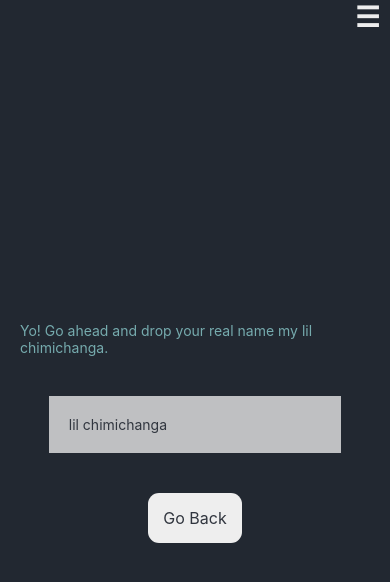
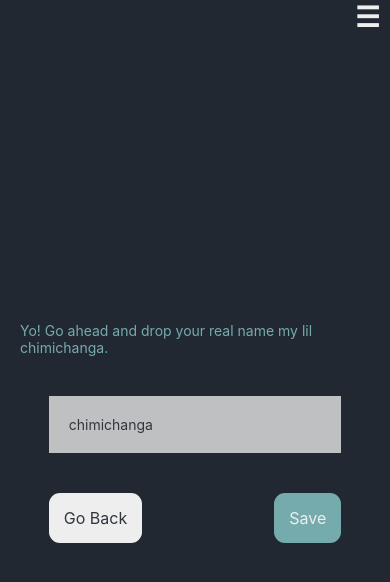
Before and after one commit to AntoineSalameh45/BasicApp, a React Native app: screen /Settings in a window 390 px wide. Shown: the top 582 px of the page. Built offline with nearby package versions, Linux system fonts and the light colour scheme.

Commit message:
added context api and changed the styles accordingly

```diff
--- a/App.tsx
+++ b/App.tsx
@@ -1,11 +1,14 @@
 import React from 'react';
 import {NavigationContainer} from '@react-navigation/native';
 import MainNavigator from './src/navigation/mainNavigator';
+import {NameProvider} from './src/components/molecules/nameContext';
 
 const App = () => {
   return (
     <NavigationContainer>
-      <MainNavigator />
+      <NameProvider>
+        <MainNavigator />
+      </NameProvider>
     </NavigationContainer>
   );
 };
--- /dev/null
+++ b/src/components/molecules/nameContext.tsx
@@ -0,0 +1,29 @@
+import React, {createContext, useState, useContext} from 'react';
+
+interface NameContextType {
+  name: string;
+  setName: (name: string) => void;
+}
+
+const NameContext = createContext<NameContextType>({
+  name: '',
+  setName: () => {},
+});
+
+export const useNameContext = () => useContext(NameContext);
+
+interface NameProviderProps {
+  children: React.ReactNode;
+}
+
+export const NameProvider: React.FC<NameProviderProps> = ({children}) => {
+  const [name, setName] = useState('');
+
+  return (
+    <NameContext.Provider value={{name, setName}}>
+      {children}
+    </NameContext.Provider>
+  );
+};
+
+export default NameContext;
--- a/src/screens/home/index.tsx
+++ b/src/screens/home/index.tsx
@@ -1,16 +1,20 @@
+import React from 'react';
 import {View, Text, Image} from 'react-native';
-import React from 'react';
 import {styles} from '../../styles';
 import NavMenu from '../../components/molecules/navMenu';
 import NavigationButton from '../../components/atoms/navigationButton';
+import {useNameContext} from '../../components/molecules/nameContext';
 
 const Home = ({navigation}: any) => {
+  const {name} = useNameContext();
+
   return (
     <View style={styles.homeContainer}>
       <NavMenu navigation={navigation} />
       <Text style={styles.welcomeMessage}>
-        Hey there, little chimichanga! Welcome to this mind-blowingly BasicApp.
-        It's so basic, it makes vanilla ice cream look like a flavor explosion.
+        Hey there, {name || 'lil chimichanga'}! Welcome to this mind-blowingly
+        BasicApp. It's so basic, it makes vanilla ice cream look like a flavor
+        explosion.
       </Text>
       <Image
         source={require('../../assets/1710585780411.png')}
@@ -35,4 +39,5 @@ const Home = ({navigation}: any) => {
     </View>
   );
 };
+
 export default Home;
--- a/src/screens/settings/index.tsx
+++ b/src/screens/settings/index.tsx
@@ -1,18 +1,36 @@
-import {View, Text, TextInput} from 'react-native';
-import React from 'react';
+import React, {useState} from 'react';
+import {View, Text, TouchableOpacity, TextInput} from 'react-native';
 import {styles} from '../../styles';
 import NavMenu from '../../components/molecules/navMenu';
+import {useNameContext} from '../../components/molecules/nameContext';
 import BackButton from '../../components/atoms/backButton';
 
 const SettingsScreen = ({navigation}: any) => {
+  const {setName} = useNameContext();
+  const [newName, setNewName] = useState('');
+
+  const handleSave = () => {
+    setName(newName);
+    navigation.navigate('Home');
+  };
+
   return (
     <View style={styles.homeContainer}>
       <NavMenu navigation={navigation} />
       <Text style={styles.textContainer}>
         Yo! Go ahead and drop your real name my lil chimichanga.
       </Text>
-      <TextInput placeholder="lil chimichanga" style={styles.textInput} />
-      <BackButton navigation={navigation} />
+      <TextInput
+        placeholder="chimichanga"
+        style={styles.textInput}
+        onChangeText={setNewName}
+      />
+      <View style={styles.buttonContainer}>
+        <BackButton navigation={navigation} />
+        <TouchableOpacity style={styles.saveButton} onPress={handleSave}>
+          <Text style={styles.saveButtonText}>Save</Text>
+        </TouchableOpacity>
+      </View>
     </View>
   );
 };
--- a/src/styles/index.tsx
+++ b/src/styles/index.tsx
@@ -35,9 +35,19 @@ export const styles = StyleSheet.create({
     backgroundColor: '#EEEEEE',
     borderRadius: 11,
   },
+  saveButton: {
+    marginTop: 40,
+    padding: 15,
+    backgroundColor: '#76ABAE',
+    borderRadius: 11,
+  },
   buttonText: {
     fontSize: 16,
     color: '#31363F',
+  },
+  saveButtonText: {
+    fontSize: 16,
+    color: '#EEEEEE',
   },
   deadpoolImg: {
     width: 200,
```
